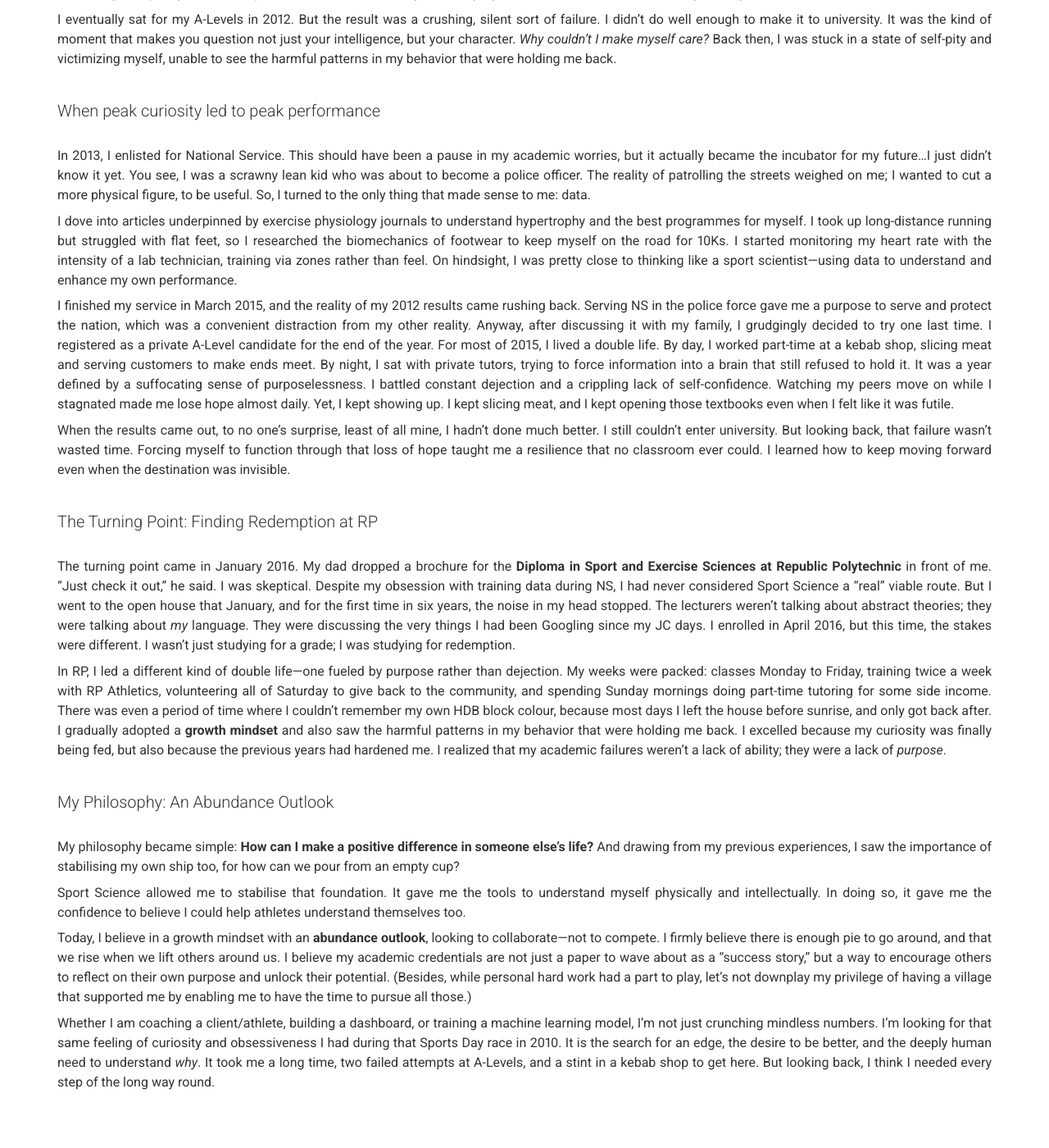
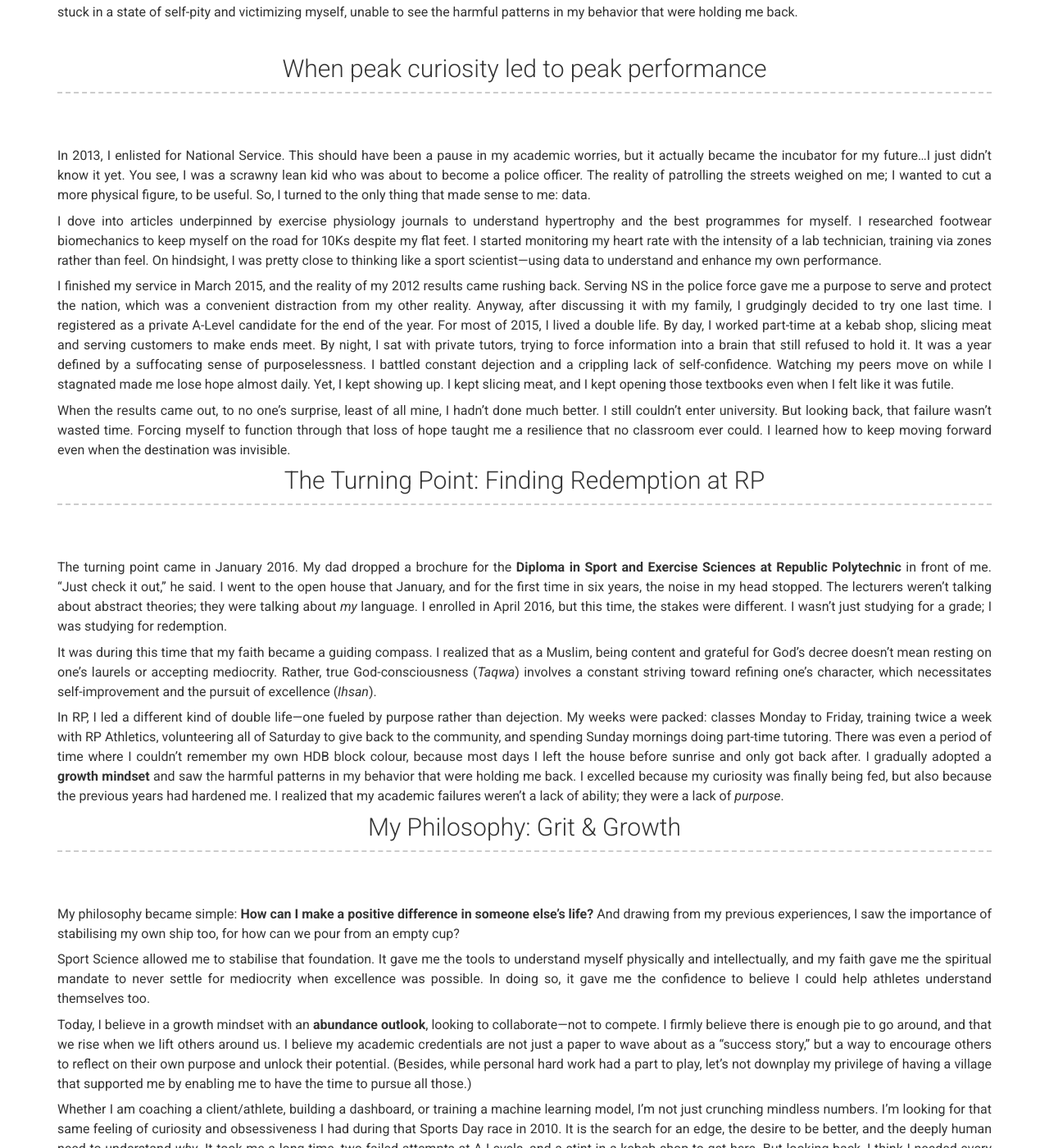
Before and after one commit to ibrahim-nasaruddin/ibrahim-nasaruddin.github.io, a Jekyll site: the page built from index.md, in a window 1280 px wide and 1400 px high, scrolled down 7645 px. Shown: the whole window at 82% size. Built offline with Jekyll 4.4.1, drawn with Linux system fonts in a browser that asks for light colours; nearby versions of some CDN libraries; some of the changed text lies outside the part shown.

Commit message:
Update section headers for consistency and clarity

```diff
--- a/_config.yml
+++ b/_config.yml
@@ -263,38 +263,38 @@ content:
 
       ---
 
-      ### My non-linear path in sport science
+      ## My non-linear path in sport science
 
       If you had asked me in 2010 what I wanted to do with my life, I wouldn't have had an answer. I was too busy trying, and failing, to survive my first year of Junior College (newsflash—I didn't, and had to repeat the year). But if you had looked past my report card and checked my search history, the answer was already there.
 
       My obsession with human performance didn't start in a lab; it started on a track, almost by accident. During Sports Day, my "House" needed to fill a slot for the 100m race, and I was involuntarily signed up. I had no training and no expectations. But when the gun went off, I realised I had something. I crossed the finish line in second place. And that stunned me. That 12-second blur ignited a desire to understand *why* I was (relatively) fast, and how I could be faster. I spent hours dissecting low-quality YouTube clips of Asafa Powell, frame-by-frame, trying to understand how a human being could generate that kind of force.
 
-      I eventually sat for my A-Levels in 2012. But the result was a crushing, silent sort of failure. I didn't do well enough to make it to university. It was the kind of moment that makes you question not just your intelligence, but your character. *Why couldn't I make myself care?* Back then, I was stuck in a state of self-pity and victimizing myself, unable to see the harmful patterns in my behavior that were holding me back.
+      I repeated my first year in 2011 and eventually sat for my A-Levels in 2012. But the result was a crushing, silent sort of failure. I didn't do well enough to make it to university. It was the kind of moment that makes you question not just your intelligence, but your character. *Why couldn't I make myself care?* Back then, I was stuck in a state of self-pity and victimizing myself, unable to see the harmful patterns in my behavior that were holding me back.
 
       <br>
-      ## When peak curiosity led to peak performance
+      ### When peak curiosity led to peak performance
       <br>
       In 2013, I enlisted for National Service. This should have been a pause in my academic worries, but it actually became the incubator for my future...I just didn't know it yet. You see, I was a scrawny lean kid who was about to become a police officer. The reality of patrolling the streets weighed on me; I wanted to cut a more physical figure, to be useful. So, I turned to the only thing that made sense to me: data.
 
-      I dove into articles underpinned by exercise physiology journals to understand hypertrophy and the best programmes for myself. I took up long-distance running but struggled with flat feet, so I researched the biomechanics of footwear to keep myself on the road for 10Ks. I started monitoring my heart rate with the intensity of a lab technician, training via zones rather than feel. On hindsight, I was pretty close to thinking like a sport scientist—using data to understand and enhance my own performance.
+      I dove into articles underpinned by exercise physiology journals to understand hypertrophy and the best programmes for myself. I researched footwear biomechanics to keep myself on the road for 10Ks despite my flat feet. I started monitoring my heart rate with the intensity of a lab technician, training via zones rather than feel. On hindsight, I was pretty close to thinking like a sport scientist—using data to understand and enhance my own performance.
 
       I finished my service in March 2015, and the reality of my 2012 results came rushing back. Serving NS in the police force gave me a purpose to serve and protect the nation, which was a convenient distraction from my other reality. Anyway, after discussing it with my family, I grudgingly decided to try one last time. I registered as a private A-Level candidate for the end of the year. For most of 2015, I lived a double life. By day, I worked part-time at a kebab shop, slicing meat and serving customers to make ends meet. By night, I sat with private tutors, trying to force information into a brain that still refused to hold it. It was a year defined by a suffocating sense of purposelessness. I battled constant dejection and a crippling lack of self-confidence. Watching my peers move on while I stagnated made me lose hope almost daily. Yet, I kept showing up. I kept slicing meat, and I kept opening those textbooks even when I felt like it was futile.
 
       When the results came out, to no one's surprise, least of all mine, I hadn't done much better. I still couldn't enter university. But looking back, that failure wasn't wasted time. Forcing myself to function through that loss of hope taught me a resilience that no classroom ever could. I learned how to keep moving forward even when the destination was invisible.
+      <br>
+      ### The Turning Point: Finding Redemption at RP
+      <br>
+      The turning point came in January 2016. My dad dropped a brochure for the **Diploma in Sport and Exercise Sciences at Republic Polytechnic** in front of me. "Just check it out," he said. I went to the open house that January, and for the first time in six years, the noise in my head stopped. The lecturers weren't talking about abstract theories; they were talking about *my* language. I enrolled in April 2016, but this time, the stakes were different. I wasn't just studying for a grade; I was studying for redemption.
 
+      It was during this time that my faith became a guiding compass. I realized that as a Muslim, being content and grateful for God's decree doesn't mean resting on one's laurels or accepting mediocrity. Rather, true God-consciousness (*Taqwa*) involves a constant striving toward refining one's character, which necessitates self-improvement and the pursuit of excellence (*Ihsan*).
+
+      In RP, I led a different kind of double life—one fueled by purpose rather than dejection. My weeks were packed: classes Monday to Friday, training twice a week with RP Athletics, volunteering all of Saturday to give back to the community, and spending Sunday mornings doing part-time tutoring. There was even a period of time where I couldn't remember my own HDB block colour, because most days I left the house before sunrise and only got back after. I gradually adopted a **growth mindset** and saw the harmful patterns in my behavior that were holding me back. I excelled because my curiosity was finally being fed, but also because the previous years had hardened me. I realized that my academic failures weren't a lack of ability; they were a lack of *purpose*.
       <br>
-      ## The Turning Point: Finding Redemption at RP
-      <br>
-      The turning point came in January 2016. My dad dropped a brochure for the **Diploma in Sport and Exercise Sciences at Republic Polytechnic** in front of me. "Just check it out," he said. I was skeptical. Despite my obsession with training data during NS, I had never considered Sport Science a "real" viable route. But I went to the open house that January, and for the first time in six years, the noise in my head stopped. The lecturers weren't talking about abstract theories; they were talking about *my* language. They were discussing the very things I had been Googling since my JC days. I enrolled in April 2016, but this time, the stakes were different. I wasn't just studying for a grade; I was studying for redemption.
-
-      In RP, I led a different kind of double life—one fueled by purpose rather than dejection. My weeks were packed: classes Monday to Friday, training twice a week with RP Athletics, volunteering all of Saturday to give back to the community, and spending Sunday mornings doing part-time tutoring for some side income. There was even a period of time where I couldn't remember my own HDB block colour, because most days I left the house before sunrise, and only got back after. I gradually adopted a **growth mindset** and also saw the harmful patterns in my behavior that were holding me back. I excelled because my curiosity was finally being fed, but also because the previous years had hardened me. I realized that my academic failures weren't a lack of ability; they were a lack of *purpose*.
-
-      <br>
-      ## My Philosophy: An Abundance Outlook
+      ### My Philosophy: Grit & Growth
       <br>
       My philosophy became simple: **How can I make a positive difference in someone else's life?** And drawing from my previous experiences, I saw the importance of stabilising my own ship too, for how can we pour from an empty cup?
 
-      Sport Science allowed me to stabilise that foundation. It gave me the tools to understand myself physically and intellectually. In doing so, it gave me the confidence to believe I could help athletes understand themselves too.
+      Sport Science allowed me to stabilise that foundation. It gave me the tools to understand myself physically and intellectually, and my faith gave me the spiritual mandate to never settle for mediocrity when excellence was possible. In doing so, it gave me the confidence to believe I could help athletes understand themselves too.
 
       Today, I believe in a growth mindset with an **abundance outlook**, looking to collaborate—not to compete. I firmly believe there is enough pie to go around, and that we rise when we lift others around us. I believe my academic credentials are not just a paper to wave about as a "success story," but a way to encourage others to reflect on their own purpose and unlock their potential. (Besides, while personal hard work had a part to play, let's not downplay my privilege of having a village that supported me by enabling me to have the time to pursue all those.)
 
```
